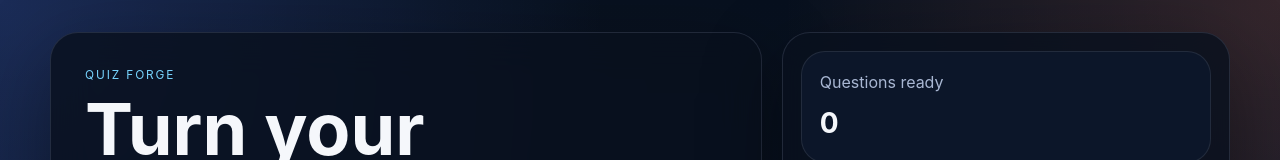
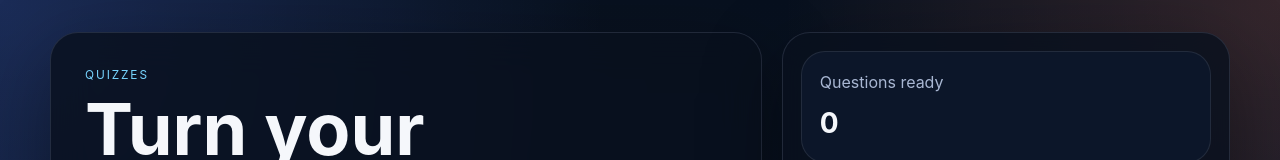
Before and after one commit to ayush-bhavsar/quizzes, a React (Vite) app: page / in a window 1280 px wide. Shown: the top 160 px of the page. Built offline with nearby package versions, Linux system fonts and the light colour scheme.

Commit message:
title Changed

```diff
--- a/index.html
+++ b/index.html
@@ -4,7 +4,7 @@
     <meta charset="UTF-8" />
     <meta name="viewport" content="width=device-width, initial-scale=1.0" />
     <meta name="description" content="Build and take custom quizzes from your own questions." />
-    <title>Quiz Forge</title>
+    <title>quizzes</title>
   </head>
   <body>
     <div id="root"></div>
--- a/package.json
+++ b/package.json
@@ -1,5 +1,5 @@
 {
-  "name": "quiz-generator",
+  "name": "quizzes",
   "private": true,
   "version": "0.0.0",
   "type": "module",
--- a/src/App.tsx
+++ b/src/App.tsx
@@ -198,7 +198,7 @@ function App() {
     <main className="app-shell">
       <section className="hero-panel">
         <div className="hero-copy">
-          <p className="eyebrow">Quiz Forge</p>
+          <p className="eyebrow">quizzes</p>
           <h1>Turn your questions into a playable quiz in seconds.</h1>
           <p className="hero-description">
             Add your questions, mark the correct answer, and generate an interactive quiz with scoring and review.
```
Also changed, not shown: 1 other file (tests, documents, lock files or other folders).
